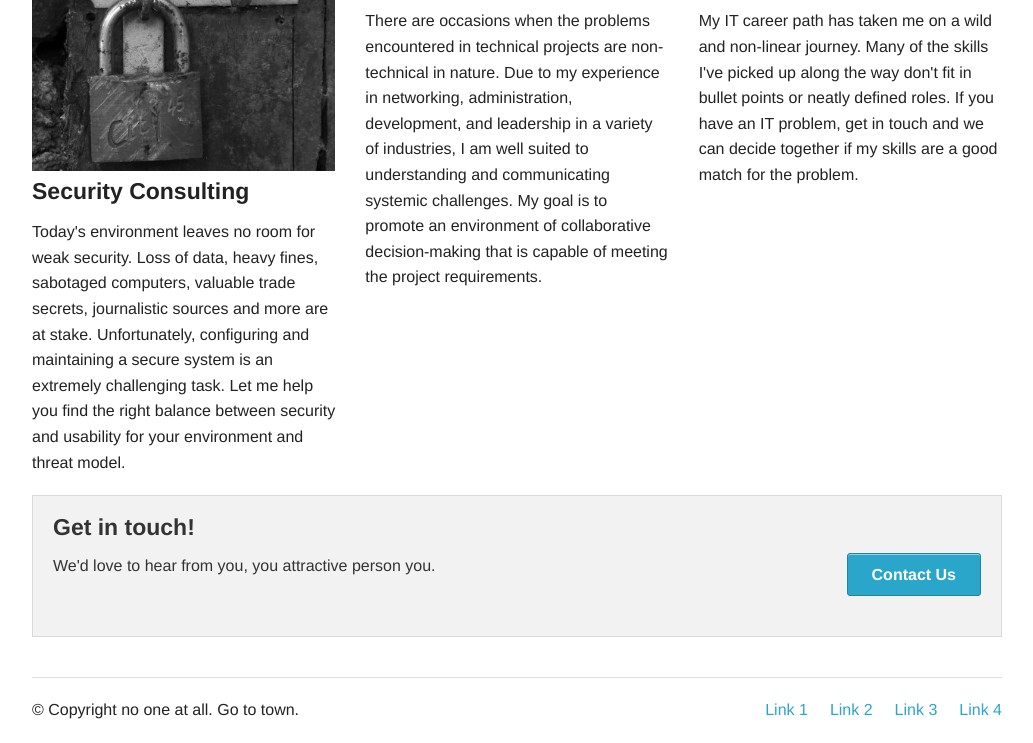
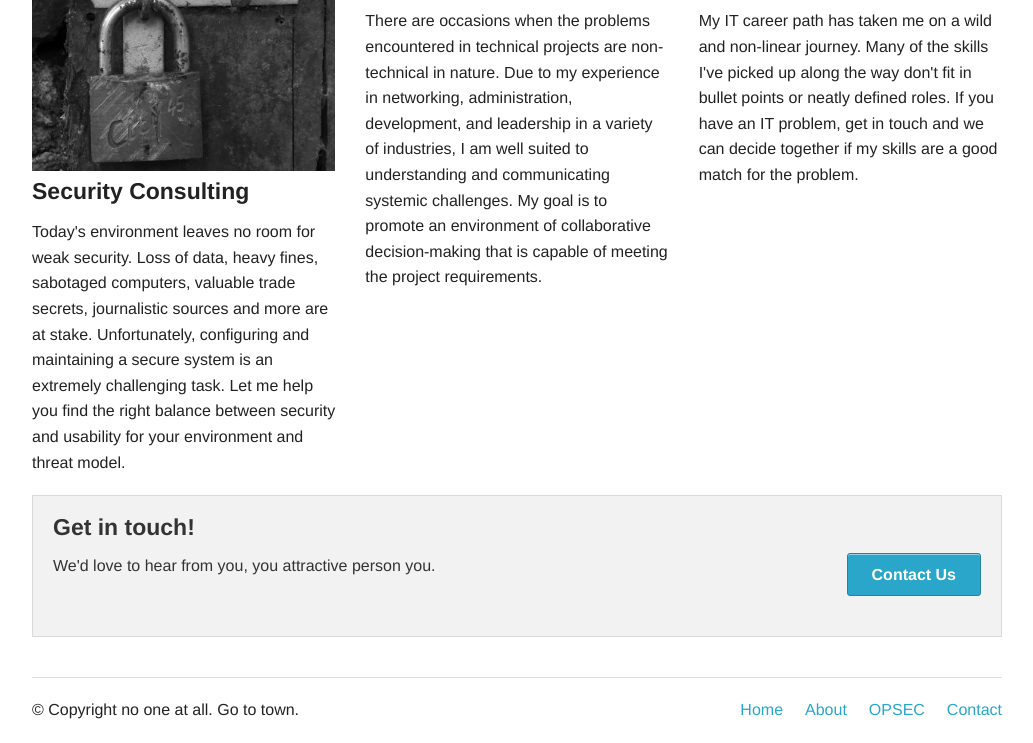
Before and after one commit to bneg/sectiva.com, a plain HTML site: page index.html in a window 1280 px wide. Shown: the part 577-1320 px from the top of the page, without its empty margins (123-1156 px from the left). Drawn offline with Linux system fonts and the light colour scheme.

Commit message:
More language tweaks

```diff
--- a/index.html
+++ b/index.html
@@ -96,10 +96,10 @@
         </div>
         <div class="large-6 columns">
           <ul class="inline-list right">
-            <li><a href="#">Link 1</a></li>
-            <li><a href="#">Link 2</a></li>
-            <li><a href="#">Link 3</a></li>
-            <li><a href="#">Link 4</a></li>
+          <li><a href="index.html" title="Home Page">Home</a></li>
+          <li><a href="about.html" title="About Jeremy">About</a></li>
+          <li><a href="#" title="Operational Security">OPSEC</a></li>
+          <li><a href="#" title="Contact Me">Contact</a></li>
           </ul>
         </div>
       </div>
```
Also changed, not shown: about.html (+1 -1 lines), 1 other file.
